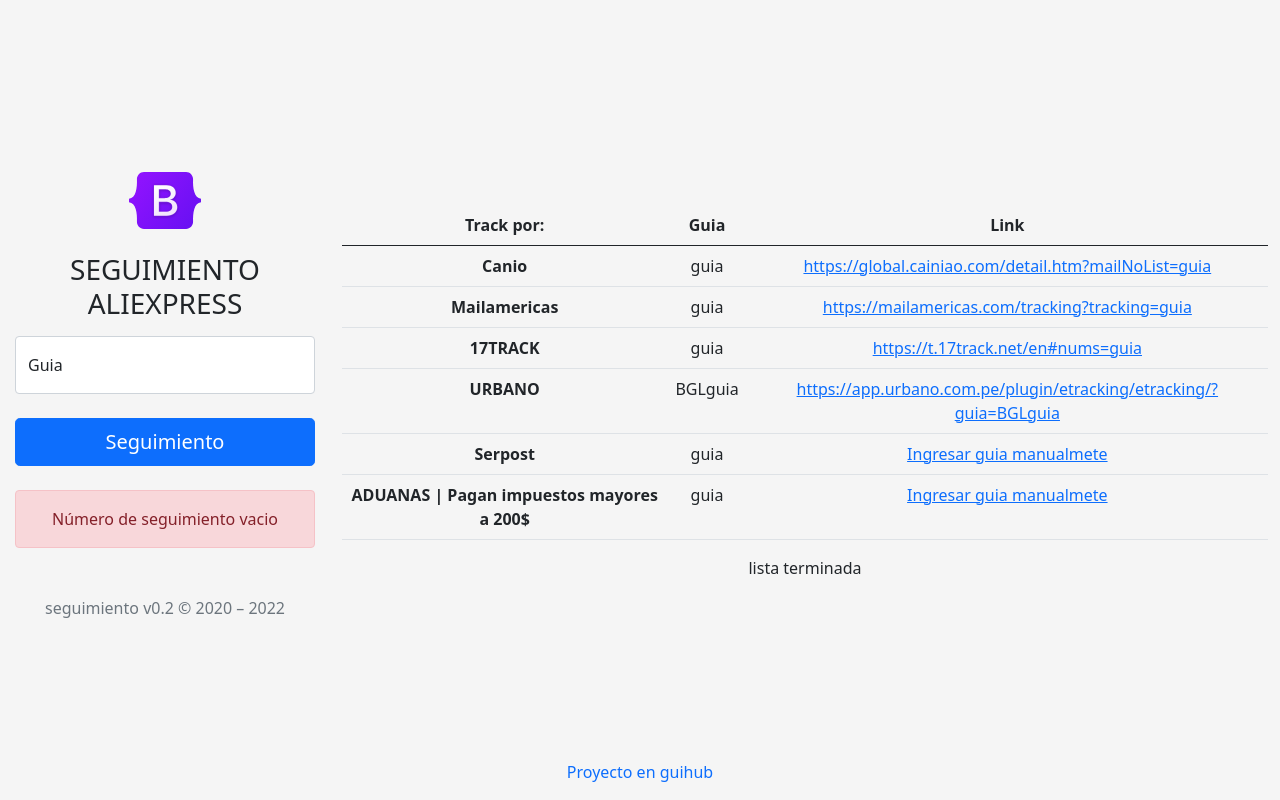
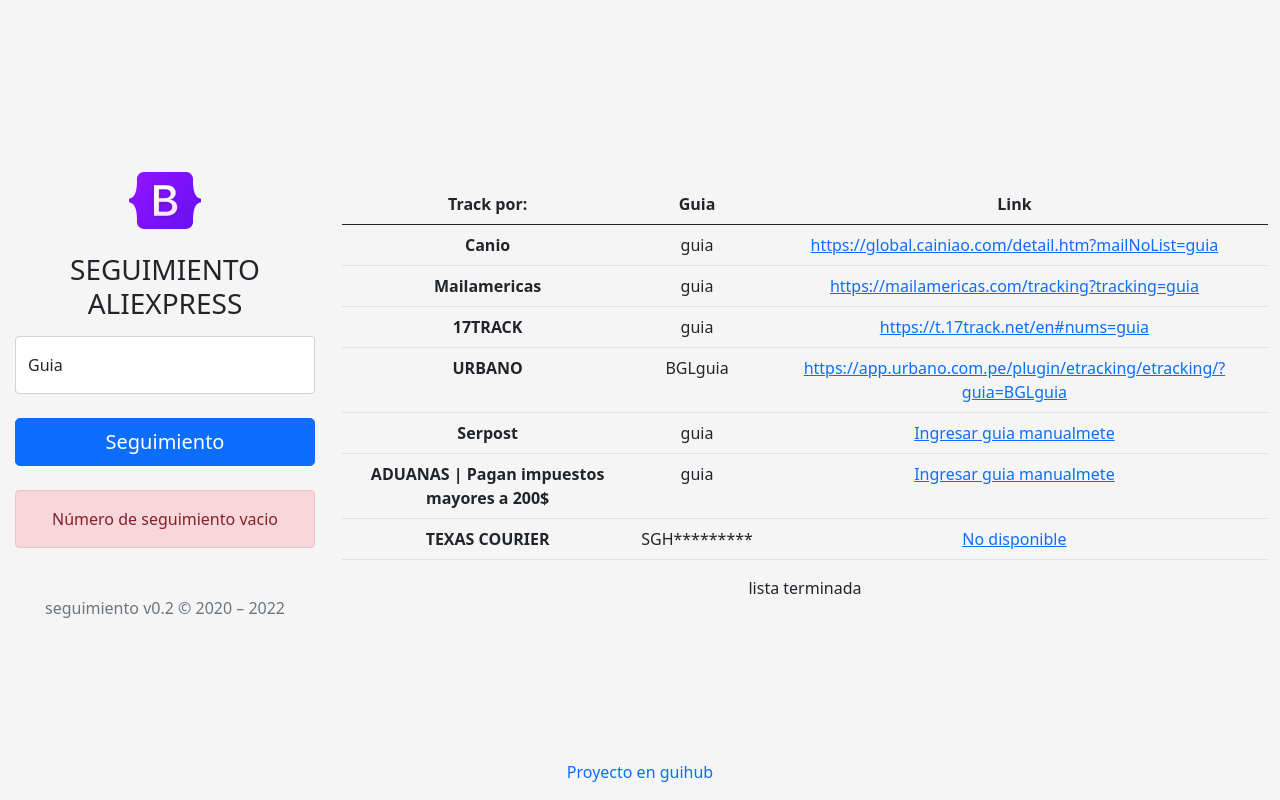
Before and after one commit to ImhoDev/seguimientoaliexpressperu, a PHP site: page / in a window 1280 px wide. Run offline with PHP 8.4, Linux system fonts and the light colour scheme.

Commit message:
añadiendo texas courier

```diff
--- a/index.php
+++ b/index.php
@@ -92,6 +92,11 @@
             <td><?php echo $guia ?></td>
             <td><a href="<?php echo $sunat ?>" target="_blank">Ingresar guia manualmete</td>
           </tr>
+          <tr>
+            <th scope="row">TEXAS COURIER  </th>
+            <td><?php echo 'SGH*********' ?></td>
+            <td><a href="#">No disponible</td>
+          </tr>
         </tbody>
       </table>
       <p>lista terminada</p>
```
